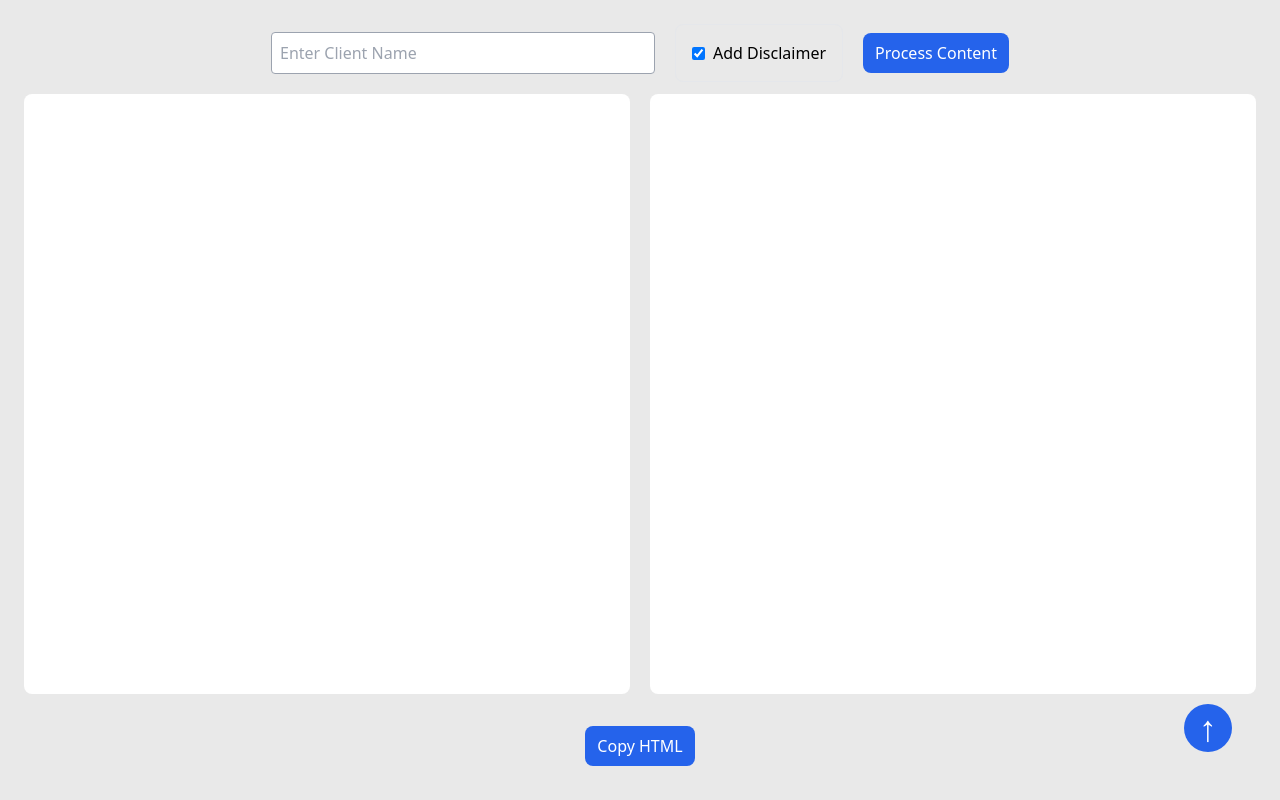
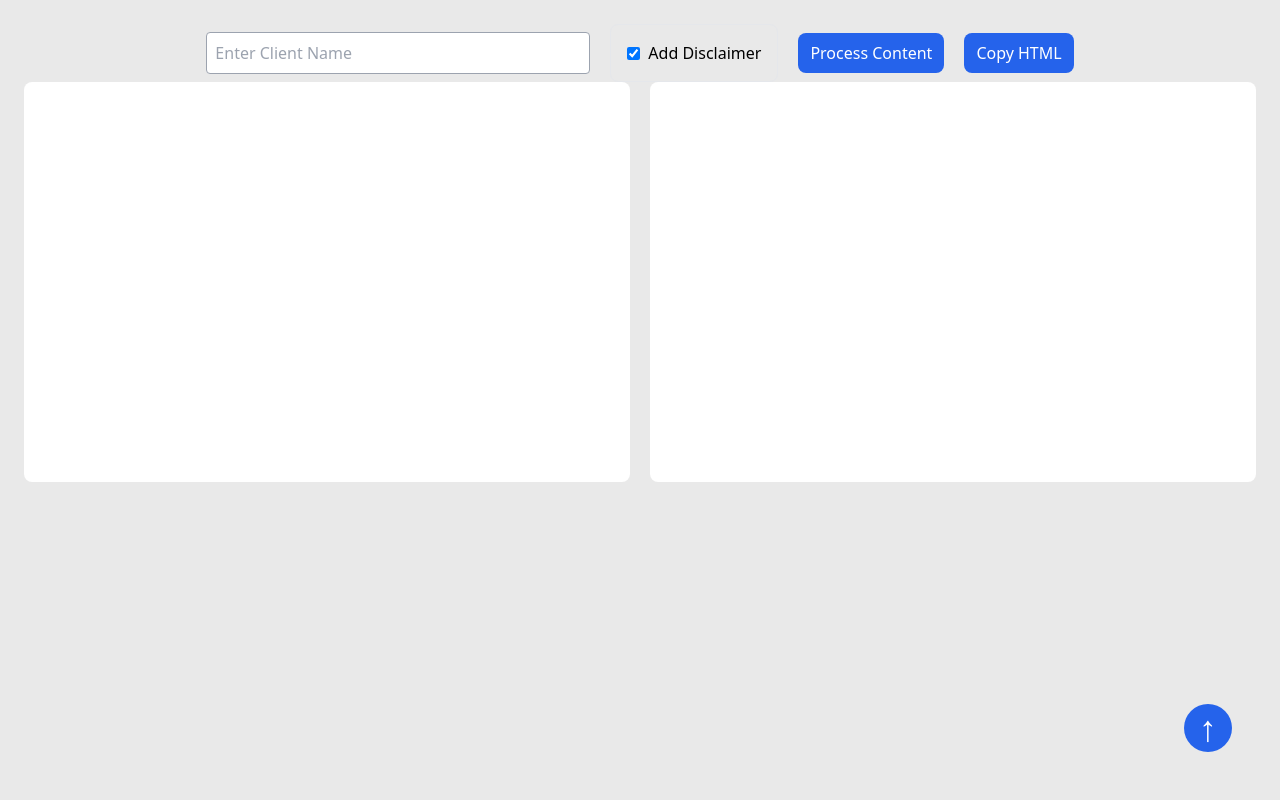
Before and after one commit to morsepk/content, a Next.js app: page / in a window 1280 px wide. Built offline with nearby package versions, Linux system fonts and the light colour scheme.

Commit message:
fixed ui

```diff
--- a/app/page.js
+++ b/app/page.js
@@ -7,6 +7,7 @@ export default function Home() {
   const [clientName, setClientName] = useState("");
   const [processedImages, setProcessedImages] = useState([]);
   const [isProcessing, setIsProcessing] = useState(false);
+  const [isCopying, setIsCopying] = useState(false);
   const [processedContent, setProcessedContent] = useState("");
   const contentEditableRef = useRef(null);
   const outputEditableRef = useRef(null);
@@ -182,6 +183,9 @@ export default function Home() {
   // Handle "Copy HTML" action
   const handleCopyHTML = () => {
     try {
+
+      setIsCopying(true)
+
       let htmlContent = processedContent;
       const parser = new DOMParser();
       const doc = parser.parseFromString(htmlContent, 'text/html');
@@ -360,7 +364,9 @@ export default function Home() {
       // Copy to clipboard
       if (navigator.clipboard) {
         navigator.clipboard.writeText(beautifiedHTML).then(() => {
-          alert('Formatted HTML content copied to clipboard!');
+          setTimeout(() => {
+            setIsCopying(false); // Reset button text after 2 seconds
+          }, 50);
         }).catch((error) => {
           console.error('Failed to copy:', error);
           alert('Failed to copy formatted HTML content.');
@@ -417,19 +423,26 @@ export default function Home() {
         >
           {isProcessing ? 'Processing...' : 'Process Content'}
         </button>
+        {/* Add Copy HTML Button */}
+      <button
+        onClick={handleCopyHTML}
+        className="px-3 py-2 bg-blue-600 text-white rounded-lg hover:bg-blue-700"
+      >
+        {isCopying ? 'Copying⏳...' : 'Copy HTML'}
+      </button>
       </div>
 
-      <div className="textHandle w-full h-[80vh] flex items-center justify-center gap-5">
+      <div className="textHandle w-full h-[52vh] flex items-center justify-center gap-5">
         <div
           ref={contentEditableRef}
-          className="w-1/2 h-[75vh] border-2 border-dashed border-white rounded-lg p-6 mb-6
+          className="w-1/2 h-[50vh] border-2 border-dashed border-white rounded-lg p-6 mb-6
                  bg-white text-black overflow-auto"
           contentEditable
           placeholder="Paste your content here (text + images)..."
           onPaste={handlePaste}
         ></div>
 
-        <div className="prose w-1/2 h-[75vh] border-2 border-dashed border-white rounded-lg p-6 mb-6
+        <div className="prose w-1/2 h-[50vh] border-2 border-dashed border-white rounded-lg p-6 mb-6
                  bg-white text-black overflow-auto">
           <div
             ref={outputEditableRef}
@@ -440,20 +453,15 @@ export default function Home() {
         </div>
       </div>
 
-      {/* Add Copy HTML Button */}
-      <button
-        onClick={handleCopyHTML}
-        className="px-3 py-2 bg-blue-600 text-white rounded-lg hover:bg-blue-700"
-      >
-        Copy HTML
-      </button>
+
+
 
       <div className="imagesHandle w-full">
         {processedImages.length > 0 && (
           <div className="w-full">
-            <div className="grid grid-cols-5 gap-4">
+            <div className="grid grid-cols-6 gap-4">
               {processedImages.map((image, index) => (
-                <div key={index} className="text-center bg-[#d3d3d3] p-4 rounded-lg">
+                <div key={index} className="text-center bg-[#d3d3d3] p-2 rounded-lg">
                   <img
                     src={image.url}
                     alt="Processed"
```
